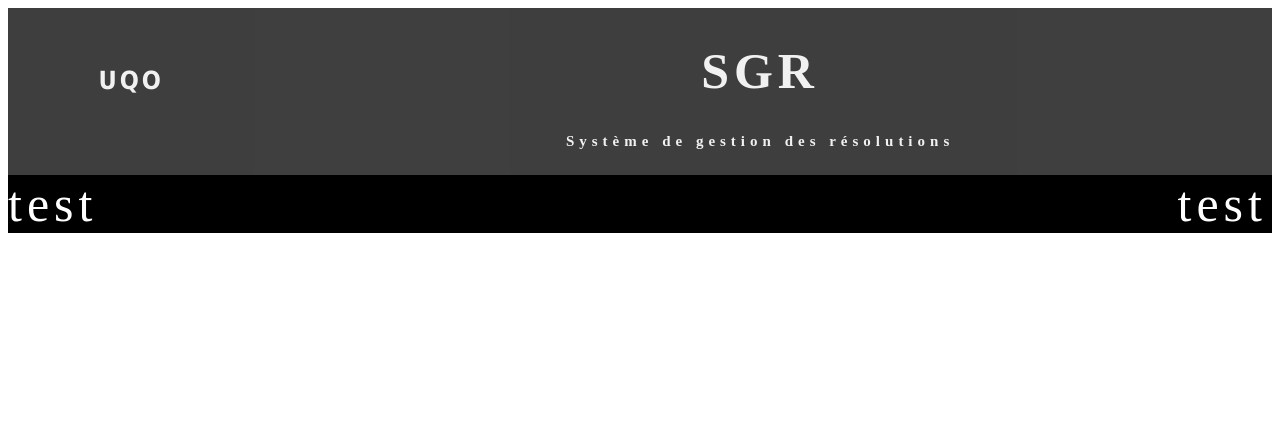
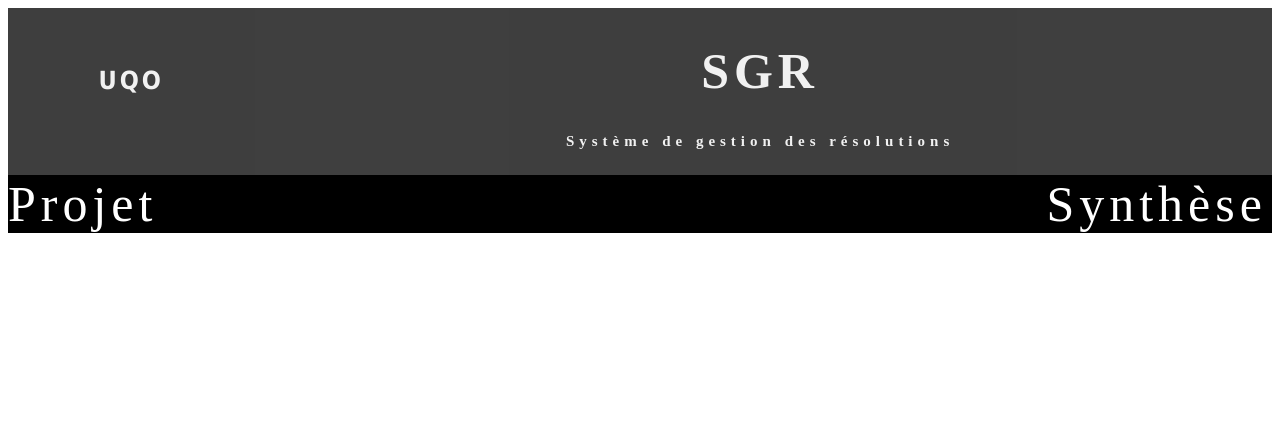
Before and after one commit to FlouHappy/SGR, a PHP site: page /popUp.php in a window 1280 px wide. Shown: the top 431 px of the page. Run offline with PHP 8.4, Linux system fonts and the light colour scheme.

```diff
--- a/template/template2.php
+++ b/template/template2.php
@@ -1,8 +1,8 @@
 </div>
 
 <div id="footer" class="row">
-  <div id="divl" class="head2">test</div>
-  <div id="divr" class="head2">test</div>
+  <div id="divl" class="head2">Projet</div>
+  <div id="divr" class="head2">Synthèse</div>
 </div>
 
 </div>
```
Also changed, not shown: 4 other files.
